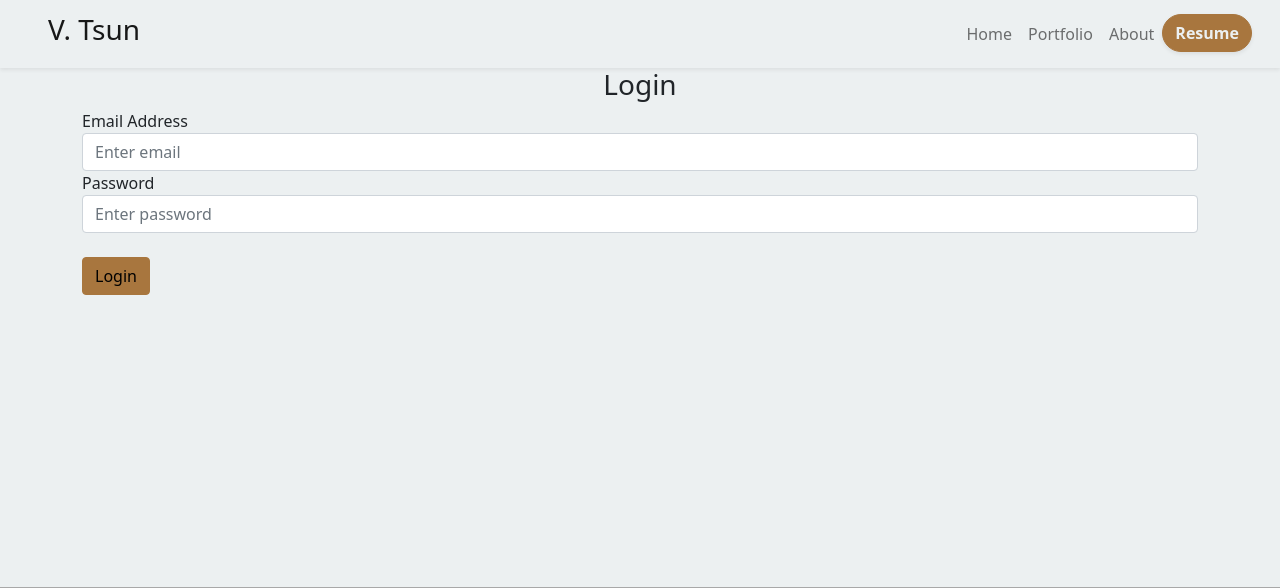
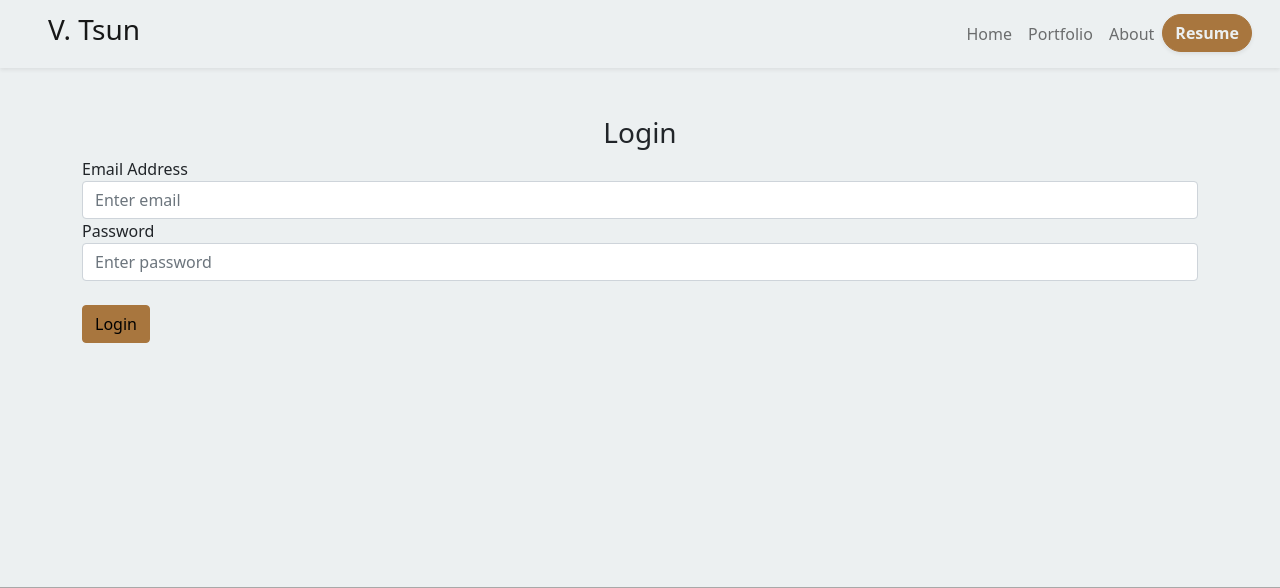
Before and after one commit to VincentTsun/personal-website, a Flask app: page /login in a window 1280 px wide. Shown: the top 588 px of the page. Run offline with Flask 2, Linux system fonts and the light colour scheme; some libraries are stand-ins or nearby versions.

Commit message:
added padding to login and signup page

```diff
--- a/website/templates/login.html
+++ b/website/templates/login.html
@@ -3,7 +3,7 @@
 {% block title %}Login{% endblock %}
 
 {% block content %}
-<div class="container">
+<div class="container py-5">
     <!-- login form -->
     <form method="POST">
         <!-- email field -->
--- a/website/templates/sign_up.html
+++ b/website/templates/sign_up.html
@@ -4,7 +4,7 @@
 {% block title %}Sign Up{% endblock %}
 
 {% block content %}
-<div class="container">
+<div class="container py-5">
     <form method="POST">
         <h3 align="center">Sign Up</h3>
         <div class="form-group">
```
